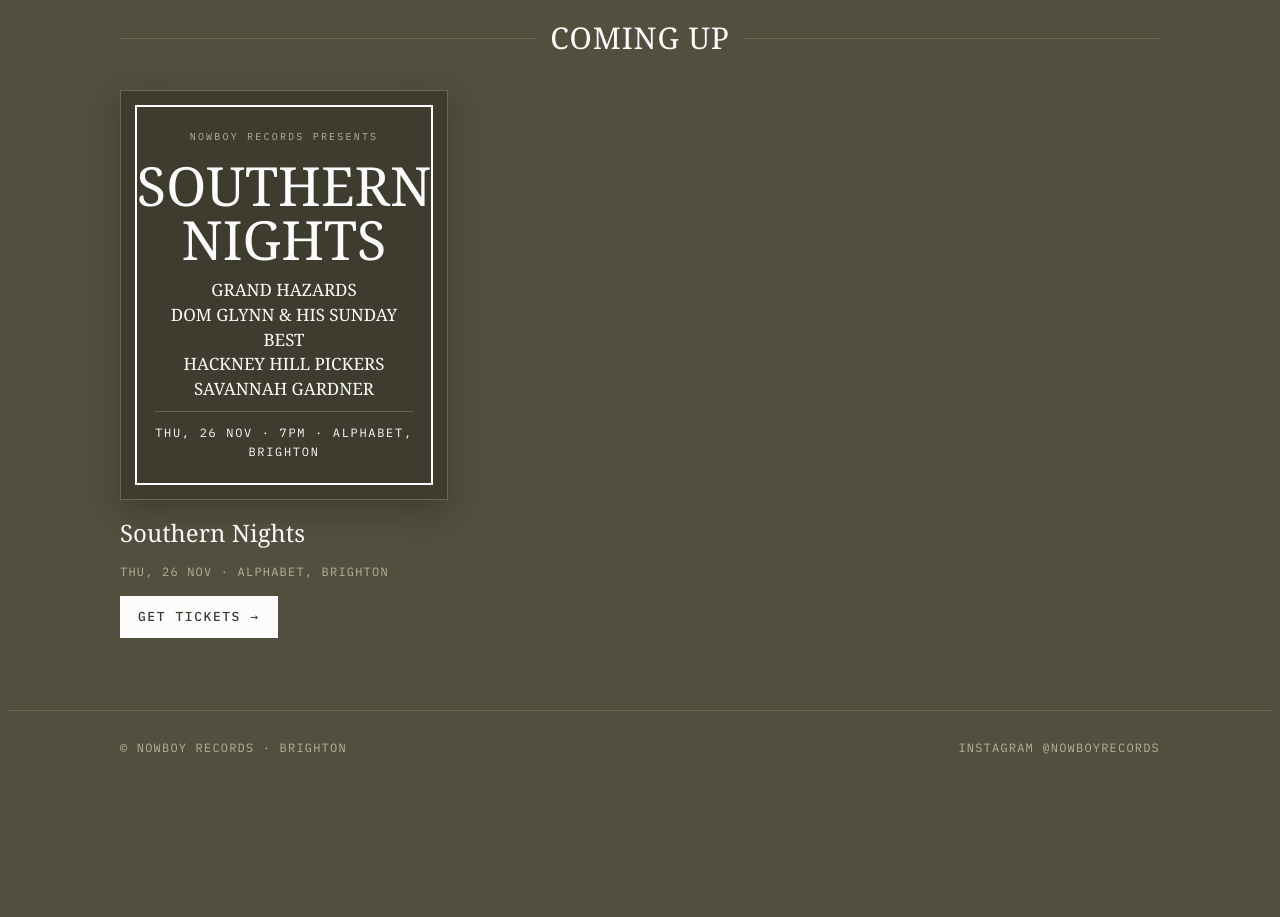
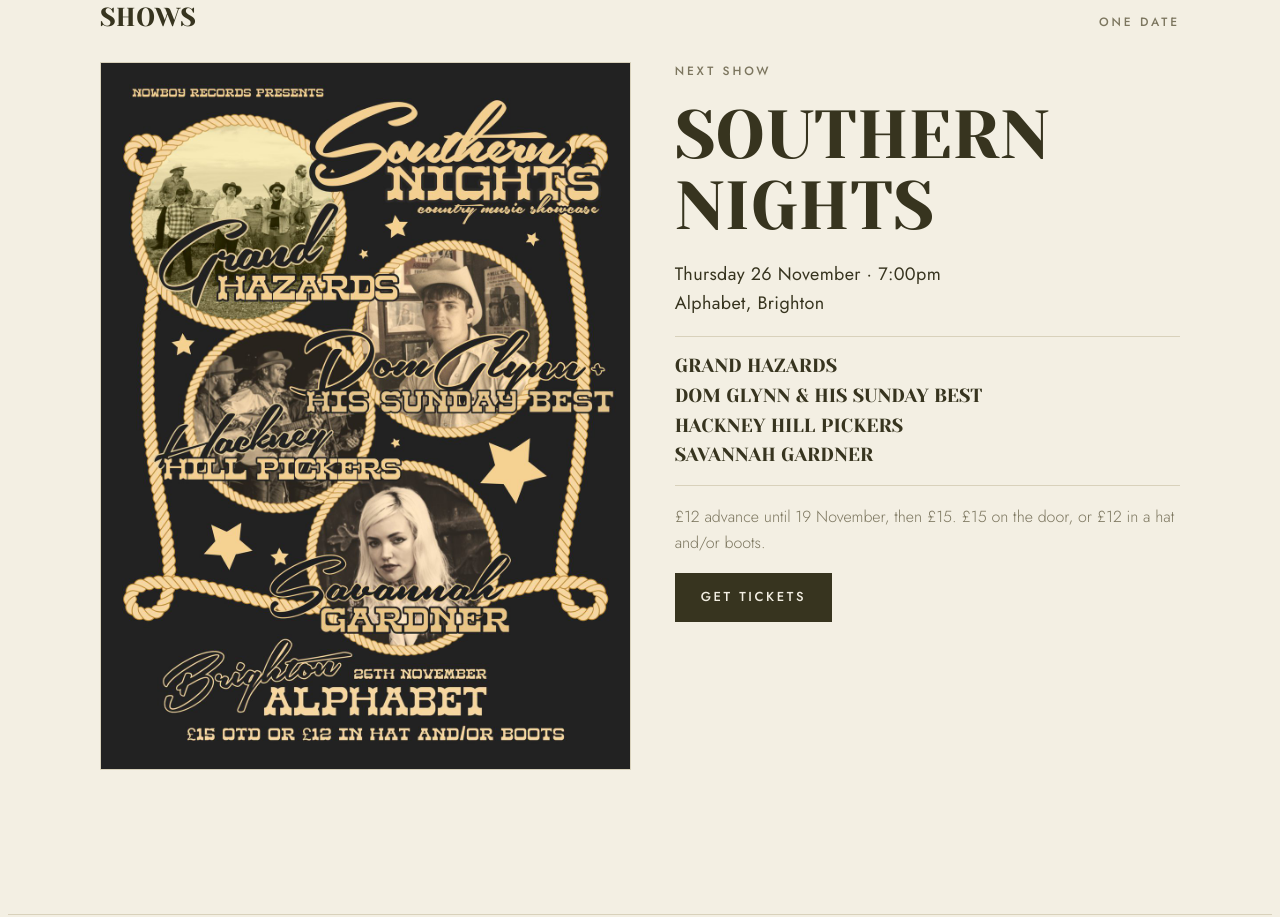
Before and after one commit to GrandHazards/Nowboy-Records-Site, a plain HTML site: page index.html in a window 1280 px wide. Shown: the part 518-1435 px from the top of the page. Before the commit the page ends 1323 px from the top, so only its background shows below. Drawn offline with Linux system fonts and the light colour scheme; a web font is replaced by a local one.

Commit message:
Rebuild: Easy Eye / Thirty Tigers direction, Southern Nights poster
Cream paper with olive ink, Yeseva One display (Windsor-alike) with Jost
for everything else, lead show plus a grid for later dates.

Co-Authored-By: Claude Opus 5 <noreply@anthropic.com>
Claude-Session: https://claude.ai/code/session_01FrJCnWG7opyiZPccYFGzee

```diff
--- a/index.html
+++ b/index.html
@@ -6,81 +6,105 @@
 <link rel="icon" href="favicon.png">
 <title>Nowboy Records</title>
 <meta name="claude:viewport-fit-sides" content="cover">
-<meta name="description" content="Nowboy Records. Country, roots and Americana from the UK's Deep South. Home of Southern Nights.">
+<meta name="description" content="Nowboy Records. Country, roots and Americana from the UK's Deep South. Home of Southern Nights, Brighton's country music showcase.">
 <link rel="preconnect" href="https://fonts.googleapis.com">
 <link rel="preconnect" href="https://fonts.gstatic.com" crossorigin>
-<link rel="stylesheet" href="https://fonts.googleapis.com/css2?family=Sancreek&family=IBM+Plex+Mono:wght@400;500&family=Inter:wght@400;500;600&display=swap">
+<link rel="stylesheet" href="https://fonts.googleapis.com/css2?family=Jost:ital,wght@0,300..600;1,400&family=Yeseva+One&display=swap">
 <style>
-/* Layout: one column. Logo up top, then a wall of gig posters you click through to tickets. */
+/* Layout: cream paper, posters do the work. Lead show up top, the rest in a grid. */
 :root {
-  --olive: #534F3F;      /* from the Nowboy logo */
-  --olive-deep: #3E3B2F;
-  --olive-line: #6B6652;
-  --cream: #FCFCFC;      /* from the Nowboy logo */
-  --bone: #E6E1D2;
-  --dust: #B7B19C;
-  --display: "Sancreek", Rockwell, Georgia, serif;
-  --body: "Inter", system-ui, -apple-system, sans-serif;
-  --mono: "IBM Plex Mono", ui-monospace, Menlo, monospace;
+  --paper:  #F3EFE3;   /* cream, off the logo */
+  --ink:    #37341F;   /* deep olive */
+  --olive:  #534F3F;   /* logo olive */
+  --muted:  #7C765F;
+  --line:   #D8D1BB;
+  --display: "Yeseva One", Windsor, Georgia, serif;
+  --body: "Jost", system-ui, -apple-system, "Helvetica Neue", sans-serif;
+  color-scheme: light;
+}
+@media (prefers-color-scheme: dark) {
+  :root:not([data-theme="light"]) {
+    --paper: #2F2C1D; --ink: #F3EFE3; --olive: #E6E0CB; --muted: #ABA389; --line: #4C4833;
+    color-scheme: dark;
+  }
+}
+:root[data-theme="dark"] {
+  --paper: #2F2C1D; --ink: #F3EFE3; --olive: #E6E0CB; --muted: #ABA389; --line: #4C4833;
   color-scheme: dark;
 }
+
 * { box-sizing: border-box; }
 body {
-  background: var(--olive); color: var(--bone);
-  font-family: var(--body); font-size: 16px; line-height: 1.55;
+  background: var(--paper); color: var(--ink);
+  font-family: var(--body); font-size: 17px; font-weight: 300; line-height: 1.6;
   -webkit-font-smoothing: antialiased;
 }
 a { color: inherit; }
-a:focus-visible { outline: 2px solid var(--cream); outline-offset: 4px; }
+a:focus-visible { outline: 2px solid var(--ink); outline-offset: 3px; }
+h1, h2, h3 { font-family: var(--display); font-weight: 400; text-transform: uppercase; text-wrap: balance; margin: 0; line-height: 1.05; }
+
 .wrap {
-  max-width: 1080px; margin: 0 auto;
+  max-width: 1120px; margin: 0 auto;
   padding-left: max(20px, env(safe-area-inset-left, 0px));
   padding-right: max(20px, env(safe-area-inset-right, 0px));
 }
+.eyebrow { font-size: 12px; font-weight: 500; letter-spacing: .24em; text-transform: uppercase; color: var(--muted); margin: 0; }
 
-/* Header */
-header .wrap { padding-block: 56px 40px; display: grid; justify-items: center; text-align: center; gap: 18px; }
-.sr { position:absolute; width:1px; height:1px; overflow:hidden; clip:rect(0 0 0 0); }
-.logo { width: min(360px, 78vw); height: auto; display: block; }
-.tag { font-family: var(--mono); font-size: 12px; letter-spacing: .18em; text-transform: uppercase; color: var(--dust); margin: 0; }
-.intro { max-width: 34ch; margin: 0; color: var(--bone); font-size: 17px; }
+/* Masthead */
+header .wrap { padding-block: 52px 44px; display: grid; justify-items: center; text-align: center; gap: 20px; }
+.logo {
+  width: min(300px, 70vw); aspect-ratio: 800 / 779;
+  background: var(--ink);
+  -webkit-mask: url(logo-full.png) center / contain no-repeat;
+          mask: url(logo-full.png) center / contain no-repeat;
+}
+.sr { position: absolute; width: 1px; height: 1px; overflow: hidden; clip: rect(0 0 0 0); }
+.standfirst { max-width: 40ch; margin: 0; font-size: 19px; color: var(--ink); }
 
-/* Section heading with stars, like the logo */
-.rule { display: flex; align-items: center; gap: 14px; margin: 8px 0 28px; }
-.rule::before, .rule::after { content: ""; flex: 1; height: 1px; background: var(--olive-line); }
-.rule h2 { font-family: var(--display); font-weight: 400; font-size: 30px; letter-spacing: .03em; text-transform: uppercase; color: var(--cream); margin: 0; white-space: nowrap; }
+/* Section heads */
+.head { display: flex; align-items: baseline; justify-content: space-between; gap: 16px; flex-wrap: wrap;
+        border-top: 1px solid var(--line); padding-top: 14px; margin-bottom: 30px; }
+.head h2 { font-size: 26px; letter-spacing: .01em; }
 
-/* Poster wall */
-.events { list-style: none; margin: 0; padding: 0 0 72px; display: grid; gap: 28px; grid-template-columns: repeat(auto-fill, minmax(min(100%, 300px), 1fr)); }
-.event a { display: grid; gap: 14px; text-decoration: none; }
-.poster {
-  aspect-ratio: 4 / 5; max-width: 100%; width: 100%;
-  background: var(--olive-deep); border: 1px solid var(--olive-line);
-  overflow: hidden; position: relative;
-  transition: transform .25s ease, box-shadow .25s ease;
-  box-shadow: 0 10px 30px rgba(0,0,0,.25);
-}
+/* Lead show */
+.lead { display: grid; grid-template-columns: minmax(0, 1.05fr) minmax(0, 1fr); gap: 44px; align-items: start; padding-bottom: 72px; }
+@media (max-width: 760px) { .lead { grid-template-columns: 1fr; gap: 28px; } }
+.lead-copy { display: grid; gap: 18px; align-content: start; }
+.lead h3 { font-size: clamp(42px, 7.5vw, 68px); }
+.when { font-size: 18px; font-weight: 400; letter-spacing: .02em; margin: 0; }
+.bill { list-style: none; margin: 0; padding: 0; display: grid; gap: 7px; border-top: 1px solid var(--line); border-bottom: 1px solid var(--line); padding-block: 18px; }
+.bill li { font-family: var(--display); font-size: 19px; text-transform: uppercase; line-height: 1.2; }
+.note { margin: 0; color: var(--muted); font-size: 16px; }
+
+/* Poster */
+.poster { display: block; width: 100%; max-width: 100%; aspect-ratio: 3 / 4; overflow: hidden; background: var(--olive); border: 1px solid var(--line); }
 .poster img { width: 100%; height: 100%; object-fit: cover; display: block; }
-.event a:hover .poster, .event a:focus-visible .poster { transform: translateY(-4px) rotate(-.4deg); box-shadow: 0 18px 40px rgba(0,0,0,.35); }
+a.poster { transition: opacity .2s ease; }
+a.poster:hover { opacity: .9; }
+.placeholder { width: 100%; height: 100%; display: flex; flex-direction: column; align-items: center; justify-content: center; gap: 10px; text-align: center; padding: 24px; color: var(--paper); }
+.placeholder .pname { font-family: var(--display); text-transform: uppercase; font-size: clamp(28px, 6vw, 40px); line-height: 1.05; }
+.placeholder .pwhen { font-size: 13px; letter-spacing: .18em; text-transform: uppercase; }
 
-/* Drawn poster, used until the real poster file is added */
-.drawn { position: absolute; inset: 14px; border: 2px solid var(--cream); padding: 22px 18px; display: flex; flex-direction: column; align-items: center; text-align: center; gap: 10px; color: var(--cream); }
-.drawn .presents { font-family: var(--mono); font-size: 10px; letter-spacing: .22em; text-transform: uppercase; color: var(--dust); }
-.drawn .name { font-family: var(--display); font-size: clamp(40px, 11vw, 54px); line-height: 1; text-transform: uppercase; margin: 4px 0 2px; text-wrap: balance; }
-.drawn .acts { font-family: var(--display); font-size: 17px; line-height: 1.45; text-transform: uppercase; margin-top: auto; }
-.drawn .when { font-family: var(--mono); font-size: 12px; letter-spacing: .14em; text-transform: uppercase; margin-top: auto; border-top: 1px solid var(--olive-line); padding-top: 12px; width: 100%; }
+/* Buttons */
+.btn { justify-self: start; display: inline-block; font-size: 13px; font-weight: 500; letter-spacing: .2em; text-transform: uppercase;
+       background: var(--ink); color: var(--paper); padding: 14px 26px; text-decoration: none; }
+.btn:hover { background: var(--olive); }
+.btn--ghost { background: none; color: var(--ink); border: 1px solid var(--line); }
+.btn--ghost:hover { background: var(--ink); color: var(--paper); }
 
-.meta { display: flex; justify-content: space-between; align-items: baseline; gap: 12px; flex-wrap: wrap; }
-.meta h3 { font-family: var(--display); font-weight: 400; font-size: 24px; color: var(--cream); margin: 0; text-wrap: balance; }
-.meta p { margin: 0; font-family: var(--mono); font-size: 12px; letter-spacing: .1em; text-transform: uppercase; color: var(--dust); }
-.btn { justify-self: start; font-family: var(--mono); font-size: 13px; font-weight: 500; letter-spacing: .12em; text-transform: uppercase; background: var(--cream); color: var(--olive-deep); padding: 11px 18px; }
-.event a:hover .btn { background: var(--bone); }
+/* Grid of other shows */
+.shows { list-style: none; margin: 0; padding: 0 0 72px; display: grid; gap: 36px;
+         grid-template-columns: repeat(auto-fill, minmax(min(100%, 280px), 1fr)); }
+.show a { display: grid; gap: 14px; text-decoration: none; }
+.show h3 { font-size: 24px; }
+.show .when { font-size: 15px; color: var(--muted); }
 
-footer { border-top: 1px solid var(--olive-line); }
-footer .wrap { padding-block: 28px 40px; display: flex; flex-wrap: wrap; gap: 12px 28px; justify-content: space-between; font-family: var(--mono); font-size: 12px; letter-spacing: .1em; text-transform: uppercase; color: var(--dust); }
+footer { border-top: 1px solid var(--line); }
+footer .wrap { padding-block: 26px 44px; display: flex; flex-wrap: wrap; gap: 10px 32px; justify-content: space-between;
+               font-size: 12px; font-weight: 500; letter-spacing: .18em; text-transform: uppercase; color: var(--muted); }
 footer a { text-decoration: none; }
-footer a:hover { color: var(--cream); }
-@media (prefers-reduced-motion: reduce) { .poster { transition: none; } }
+footer a:hover { color: var(--ink); }
+@media (prefers-reduced-motion: reduce) { * { transition: none !important; } }
 </style>
 
 </head>
@@ -88,14 +112,15 @@ footer a:hover { color: var(--cream); }
 <header>
   <div class="wrap">
     <h1 class="sr">Nowboy Records</h1>
-    <img class="logo" src="logo-full.png" alt="Nowboy Records, Brighton: a skull in a cowboy hat under an arch of lettering">
-    <p class="intro">Country, roots and Americana from the UK's Deep South. Home of Southern Nights.</p>
+    <div class="logo" role="img" aria-label="Nowboy Records, Brighton"></div>
+    <p class="standfirst">Country, roots and Americana from the UK's Deep South. Home of Southern Nights, Brighton's country music showcase.</p>
   </div>
 </header>
 
 <main class="wrap">
-  <div class="rule"><h2>Coming up</h2></div>
-  <ul class="events" id="events"></ul>
+  <div class="head"><h2>Shows</h2><p class="eyebrow" id="count"></p></div>
+  <div id="lead"></div>
+  <ul class="shows" id="shows"></ul>
 </main>
 
 <footer>
@@ -106,47 +131,70 @@ footer a:hover { color: var(--cream); }
 </footer>
 
 <script>
-/* ===== EDIT YOUR GIGS HERE =====
-   Add a new block for each event. Put the poster image in the
-   "posters" folder and write its file name in poster (or leave it
-   as "" to show the drawn poster). Past gigs hide themselves. */
-const EVENTS = [
+/* ===== EDIT YOUR SHOWS HERE =====
+   One block per show. Put the poster image in the "posters" folder
+   and write its file name in poster (leave "" for a plain card).
+   Past shows disappear on their own. */
+const SHOWS = [
   {
     name: "Southern Nights",
     date: "2026-11-26",
-    time: "7PM",
+    time: "7:00pm",
     venue: "Alphabet, Brighton",
-    acts: ["Grand Hazards", "Dom Glynn & His Sunday Best", "Hackney Hill Pickers", "Savannah Gardner"],
-    poster: "",  // e.g. "posters/southern-nights-alphabet.jpg"
+    bill: ["Grand Hazards", "Dom Glynn & His Sunday Best", "Hackney Hill Pickers", "Savannah Gardner"],
+    note: "£12 advance until 19 November, then £15. £15 on the door, or £12 in a hat and/or boots.",
+    poster: "posters/southern-nights-alphabet.jpg",
     tickets: "https://buytickets.at/nowboyrecords/2424887"
   }
 ];
 /* ===== END OF EDITING ===== */
 
-const esc = s => String(s).replace(/[&<>"]/g, c => ({"&":"&amp;","<":"&lt;",">":"&gt;",'"':"&quot;"}[c]));
-const today = new Date(); today.setHours(0,0,0,0);
-const list = document.getElementById("events");
-const upcoming = EVENTS
-  .filter(e => new Date(e.date + "T23:59:59") >= today)
+const esc = s => String(s).replace(/[&<>"]/g, c => ({ "&": "&amp;", "<": "&lt;", ">": "&gt;", '"': "&quot;" }[c]));
+const today = new Date(); today.setHours(0, 0, 0, 0);
+const fmt = d => d.toLocaleDateString("en-GB", { weekday: "long", day: "numeric", month: "long" });
+
+const upcoming = SHOWS
+  .filter(s => new Date(s.date + "T23:59:59") >= today)
   .sort((a, b) => a.date.localeCompare(b.date));
 
-list.innerHTML = upcoming.length ? upcoming.map(e => {
-  const d = new Date(e.date + "T12:00:00");
-  const day = d.toLocaleDateString("en-GB", { weekday: "short", day: "numeric", month: "short" });
-  const art = e.poster
-    ? `<img src="${esc(e.poster)}" alt="${esc(e.name)} poster" loading="lazy">`
-    : `<div class="drawn" aria-hidden="true">
-         <span class="presents">Nowboy Records presents</span>
-         <span class="name">${esc(e.name)}</span>
-         <span class="acts">${e.acts.map(esc).join("<br>")}</span>
-         <span class="when">${esc(day)} · ${esc(e.time)} · ${esc(e.venue)}</span>
-       </div>`;
-  return `<li class="event"><a href="${esc(e.tickets)}" target="_blank" rel="noopener">
-    <div class="poster">${art}</div>
-    <div class="meta"><h3>${esc(e.name)}</h3><p>${esc(day)} · ${esc(e.venue)}</p></div>
-    <span class="btn">Get tickets →</span>
-  </a></li>`;
-}).join("") : `<li><p class="intro">New dates soon.</p></li>`;
+const posterFor = s => s.poster
+  ? `<img src="${esc(s.poster)}" alt="${esc(s.name)} poster" loading="lazy">`
+  : `<div class="placeholder"><span class="pname">${esc(s.name)}</span><span class="pwhen">${esc(fmt(new Date(s.date + "T12:00:00")))}</span></div>`;
+
+const leadEl = document.getElementById("lead");
+const listEl = document.getElementById("shows");
+const countEl = document.getElementById("count");
+
+if (!upcoming.length) {
+  countEl.textContent = "";
+  leadEl.innerHTML = `<p class="standfirst">New dates announced soon.</p>`;
+} else {
+  const [first, ...rest] = upcoming;
+  const d = fmt(new Date(first.date + "T12:00:00"));
+  countEl.textContent = upcoming.length === 1 ? "One date" : upcoming.length + " dates";
+
+  leadEl.innerHTML = `<div class="lead">
+    <a class="poster" href="${esc(first.tickets)}" target="_blank" rel="noopener">${posterFor(first)}</a>
+    <div class="lead-copy">
+      <p class="eyebrow">Next show</p>
+      <h3>${esc(first.name)}</h3>
+      <p class="when">${esc(d)} · ${esc(first.time)}<br>${esc(first.venue)}</p>
+      <ul class="bill">${first.bill.map(b => `<li>${esc(b)}</li>`).join("")}</ul>
+      ${first.note ? `<p class="note">${esc(first.note)}</p>` : ""}
+      <a class="btn" href="${esc(first.tickets)}" target="_blank" rel="noopener">Get tickets</a>
+    </div>
+  </div>`;
+
+  listEl.innerHTML = rest.map(s => {
+    const dd = fmt(new Date(s.date + "T12:00:00"));
+    return `<li class="show"><a href="${esc(s.tickets)}" target="_blank" rel="noopener">
+      <span class="poster">${posterFor(s)}</span>
+      <h3>${esc(s.name)}</h3>
+      <p class="when">${esc(dd)} · ${esc(s.venue)}</p>
+      <span class="btn btn--ghost">Get tickets</span>
+    </a></li>`;
+  }).join("");
+}
 </script>
 
 </body>
```
Also changed, not shown: logo-mark.png (added), posters/southern-nights-alphabet.jpg (added), 1 other file.
